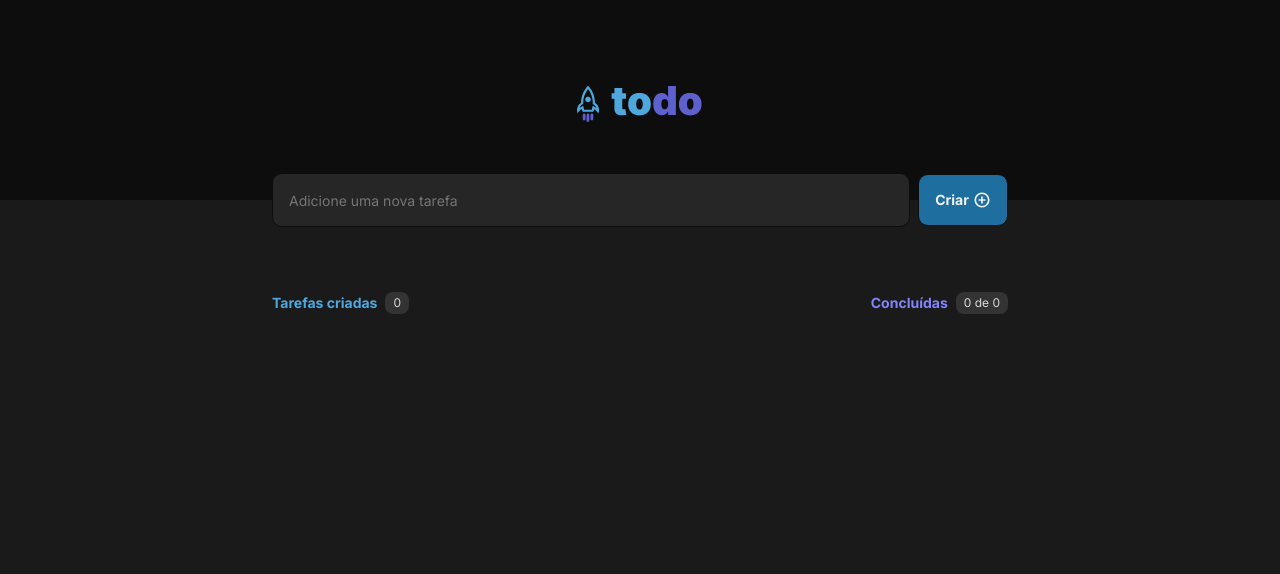
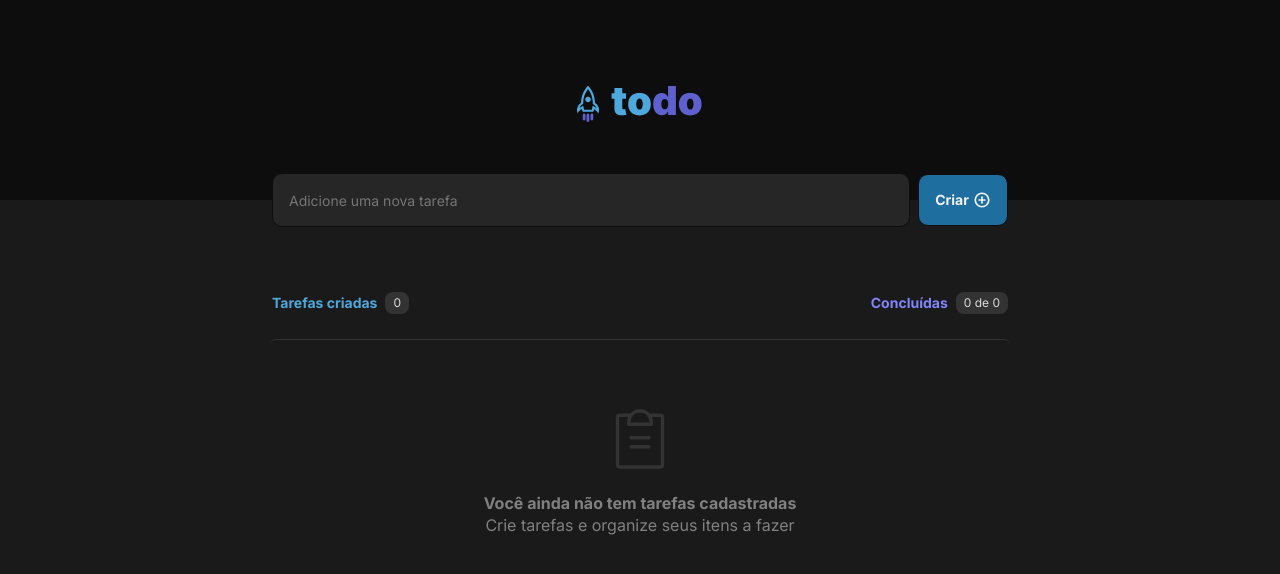
Before and after one commit to guigx7/01-ToDoList, a React (Vite) app: page / in a window 1280 px wide. Shown: the top 574 px of the page. Built offline with nearby package versions, Linux system fonts and the light colour scheme.

Commit message:
Aplicação finalizada

```diff
--- a/src/App.jsx
+++ b/src/App.jsx
@@ -21,21 +21,38 @@ export function App() {
 
   function deleteTask(id) {
     const tasksWithoutDeletedOne = tasks.filter(task => {
-      console.log(id);
-      console.log(task.id);
       return task.id !== id;
     })
 
     setTasks(tasksWithoutDeletedOne);
-    console.log(tasksWithoutDeletedOne);
+  }
+
+  function handleTaskDone(id) {
+    const newTasks = tasks.map(task => {
+      if (task.id === id) {
+        task.checked = !task.checked;
+      }
+      return task;
+    })
+    setTasks(newTasks)
+  }
+
+  function handleTaskCounter() {
+    let counter = 0;
+    tasks.map(task => {
+      if(task.checked === true){
+        counter = counter + 1;
+      }
+    })
+    return counter;
   }
 
   return (
     <>
-      <Header/>
-      <AddNewTask handleCreateNewTask={handleCreateNewTask}/>
-      <TaskStatus tasks={tasks}/>
-      <TaskList tasks={tasks} deleteTask={deleteTask}/>
+      <Header />
+      <AddNewTask handleCreateNewTask={handleCreateNewTask} />
+      <TaskStatus tasks={tasks} handleTaskCounter={handleTaskCounter} />
+      <TaskList tasks={tasks} deleteTask={deleteTask} handleTaskDone={handleTaskDone} />
     </>
   )
 }
--- a/src/components/AddNewTask.jsx
+++ b/src/components/AddNewTask.jsx
@@ -11,9 +11,9 @@ export function AddNewTask({ handleCreateNewTask }) {
     setNewTask('');
   }
 
-  useEffect(() => {
-    console.log(newTask);
-  }, [newTask])
+  // useEffect(() => {
+  //   console.log(newTask);
+  // }, [newTask])
 
 
   function handleNewTaskChange() {
--- a/src/components/Task.jsx
+++ b/src/components/Task.jsx
@@ -1,7 +1,7 @@
 import { Trash } from 'phosphor-react'
 import styles from './Task.module.css'
 
-export function Task({task, onDeleteTask}) {
+export function Task({task, onDeleteTask, handleTaskDone}) {
 
   function handleDeleteTask() {
     onDeleteTask(task.id);
@@ -11,7 +11,7 @@ export function Task({task, onDeleteTask}) {
     <div className={styles.task}>
       <section>
         <div className={styles.customCheckbox}>
-          <input id={task.id} type="checkbox" />
+          <input id={task.id} type="checkbox" onClick={()=>handleTaskDone(task.id)}/>
           <label htmlFor={task.id}></label>
         </div>
         <p>{task.content}</p>
--- a/src/components/TaskList.jsx
+++ b/src/components/TaskList.jsx
@@ -2,13 +2,11 @@ import styles from './TaskList.module.css'
 import { NoTasks } from './NoTasks'
 import { Task } from './Task'
 
-export function TaskList({ tasks, deleteTask }) {
+export function TaskList({ tasks, deleteTask, handleTaskDone }) {
   return (
     <div className={styles.listContainer}>
       <section>
-        {tasks.map(task => <Task key={task.id} task={task} onDeleteTask={deleteTask}/>)}
-
-        {/* <NoTasks /> */}
+        {(tasks.length == 0) ? <NoTasks /> : tasks.map(task => <Task key={task.id} task={task} onDeleteTask={deleteTask} handleTaskDone={handleTaskDone}/>)}
       </section>
     </div>
   )
--- a/src/components/TaskStatus.jsx
+++ b/src/components/TaskStatus.jsx
@@ -1,6 +1,6 @@
 import styles from './TaskStatus.module.css'
 
-export function TaskStatus({tasks}) {
+export function TaskStatus({tasks, handleTaskCounter}) {
 
   function taskCounter() {
     return tasks.length;
@@ -12,7 +12,7 @@ export function TaskStatus({tasks}) {
           <p>Tarefas criadas</p> <span>{taskCounter()}</span>
         </section>
         <section>
-          <p>Concluídas</p> <span>0 de {taskCounter()}</span>
+          <p>Concluídas</p> <span>{handleTaskCounter()} de {taskCounter()}</span>
         </section>
       </div>
     )
```
